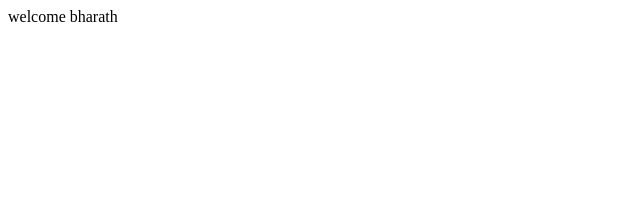
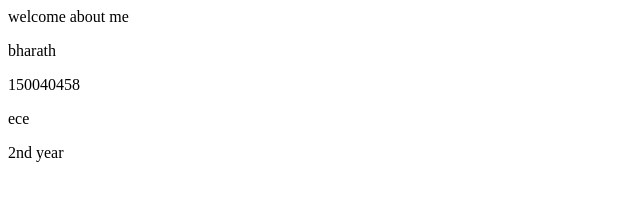
Before and after one commit to bharathkumar147/bharathkumar147.github.io, a plain HTML site: page index.html in a window 1280 px wide. Shown: the whole page, without its empty margins (0-640 px from the left). Drawn offline with Linux system fonts and the light colour scheme.

Commit message:
Update index.html

```diff
--- a/index.html
+++ b/index.html
@@ -1 +1,5 @@
-<p>welcome bharath</p>
+<p>welcome about me</p>
+<p>bharath</p>
+<p>150040458</p>
+<p>ece</p>
+<p>2nd year</p>
```
